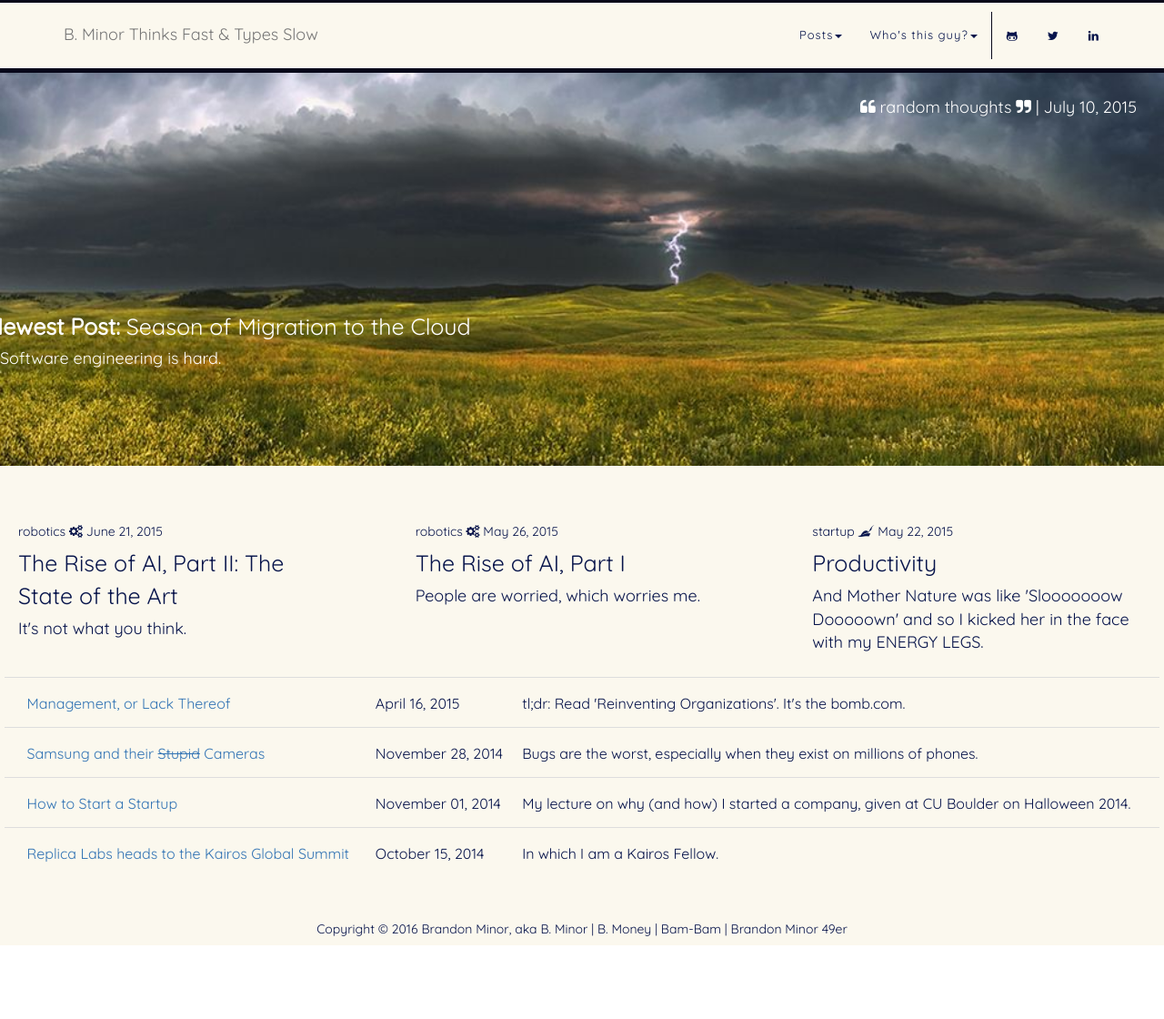
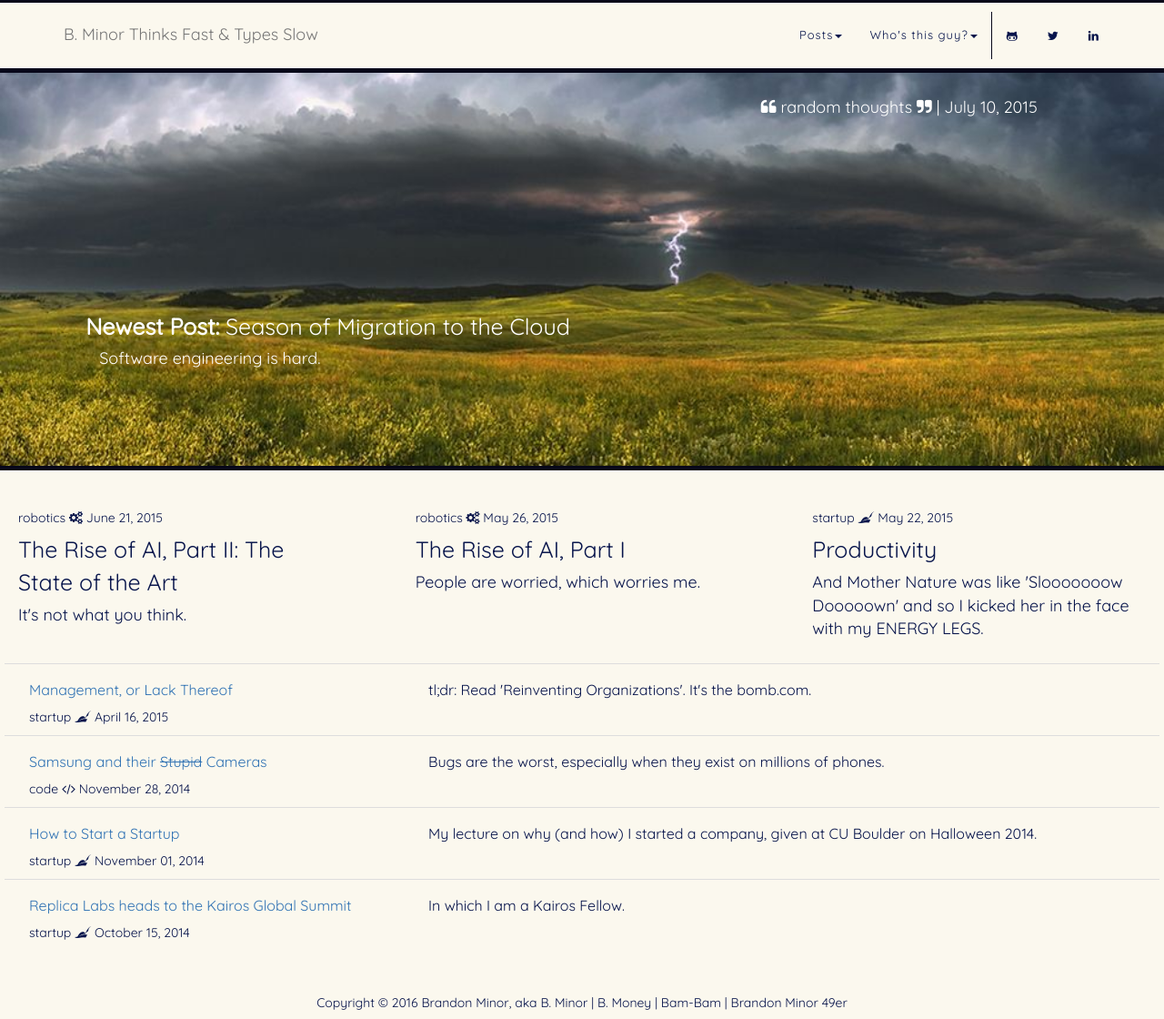
Before and after one commit to bminortx/bminortx.github.io, a Jekyll site: the page built from index.html, in a window 1280 px wide and 1120 px high. Shown: the whole window at 91% size. Built offline with Jekyll 4.4.1, drawn with Linux system fonts in a browser that asks for light colours; nearby versions of some CDN libraries; some web fonts are replaced; the list of posts is cut into pages by our own code; comment, search, counter and statistics services are not loaded.

Commit message:
Clean up the main page

```diff
--- a/index.html
+++ b/index.html
@@ -7,10 +7,11 @@ layout: bootstrap_default
 <!--  ----------------------------------------------- --->
 
 <section id="Posts" class="posts-section">
+  <div class="container-fluid">
+    <div class="image-header" id="image-header">
       <div class="row">
         {% for post in site.posts limit:1 %}
-    <div class="col-sm-12">
-      <div class="image-header" id="image-header">
+        <div class="col-sm-10 col-sm-offset-1">
           <div id="headline-cat" class="top-headline-cat">
             <!-- Color-code our categories -->
             {% if post.category == "robotics" %}
@@ -55,12 +56,13 @@ layout: bootstrap_default
         document.getElementById("image-header").style.backgroundImage = "url({{post.image}})";
         document.getElementById("image-header").style.backgroundSize = "cover";
         document.getElementById("image-header").style.backgroundPosition = "center";
+        document.getElementById("image-header").style.borderBottom = "5px solid #070719";
       </script>
       {% endfor %}
     </div>
-
+  </div>
   <!-- Our blog posts -->
-  <div class="row voffset6">
+  <div class="row voffset5">
     {% for post in site.posts offset:1 limit:3 %}
     <div class="col-sm-4">
       <div class="image">
@@ -114,9 +116,29 @@ layout: bootstrap_default
             <h4><a href="{{ post.url | prepend: site.baseurl }}">
                 {{ post.title }}
             </a></h4>
-          </td>
-          <td>
-            <h4>{{ post.date | date: '%B %d, %Y' }}</h4>
+            <div id="headline-cat" class="headline-cat">
+              <!-- Color-code our categories -->
+              {% if post.category == "robotics" %}
+              <div class="robotics-thin">{{ post.category }} <i class="fa fa-cogs"></i>
+                {{ post.date | date: '%B %d, %Y' }}
+              </div>
+              {% elsif post.category == "startup" %}
+              <div class="startup-thin">{{ post.category }} <i class="fa fa-pied-piper"></i>
+                {{ post.date | date: '%B %d, %Y' }}
+              </div>
+              {% elsif post.category == "code" %}
+              <div class="code-thin">{{ post.category }} <i class="fa fa-code"></i>
+                {{ post.date | date: '%B %d, %Y' }}
+              </div>
+              {% else %}
+              <div class="misc-thin">
+                <i class="fa fa-quote-left"></i>
+                random thoughts
+                <i class="fa fa-quote-right"></i> |
+                {{ post.date | date: '%B %d, %Y' }}
+              </div>
+              {% endif %}
+            </div>
           </td>
           <td>
             <h4>{{ post.preview }}</h4>
```
Lines whose indentation alone changed are shown as unchanged.
